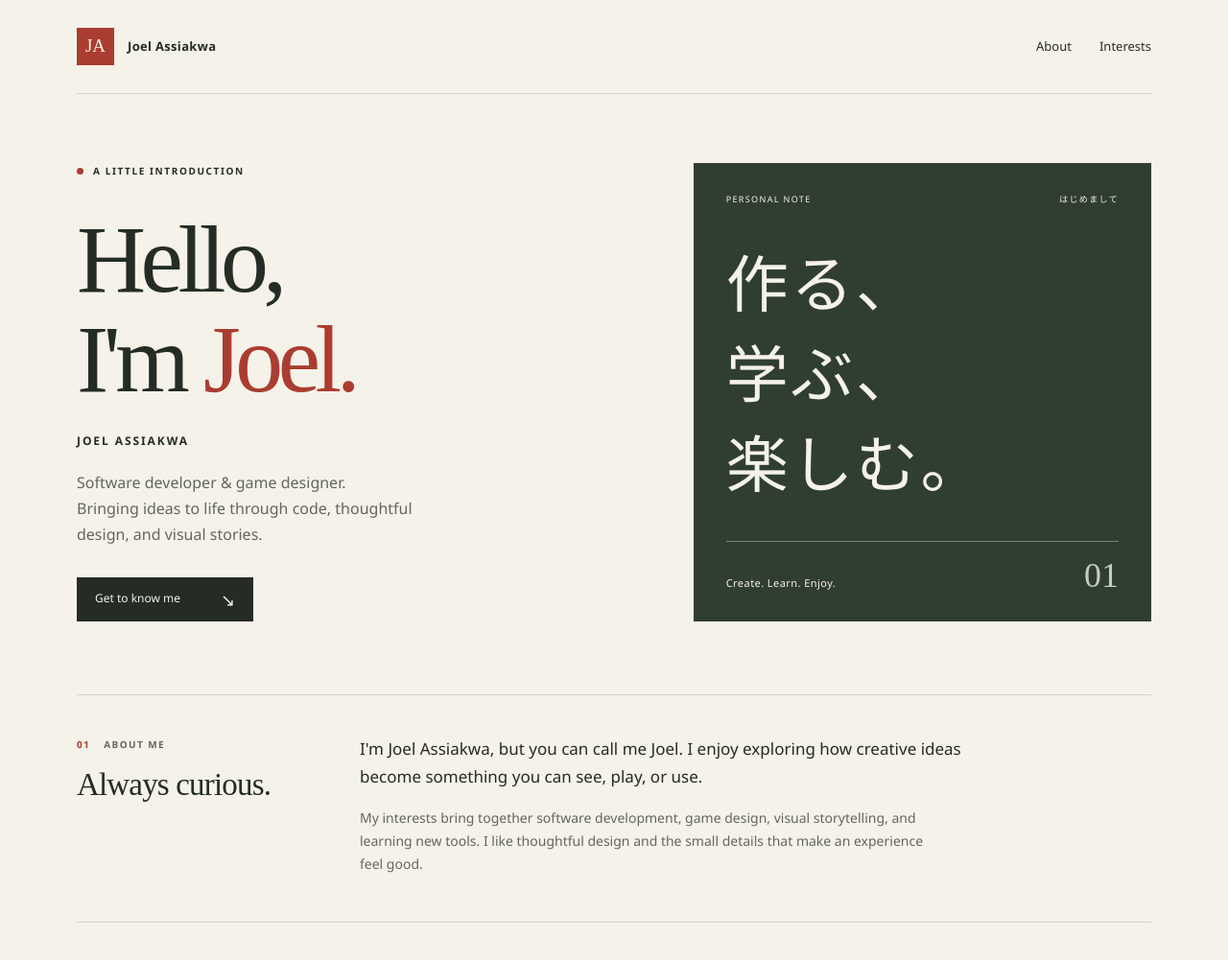
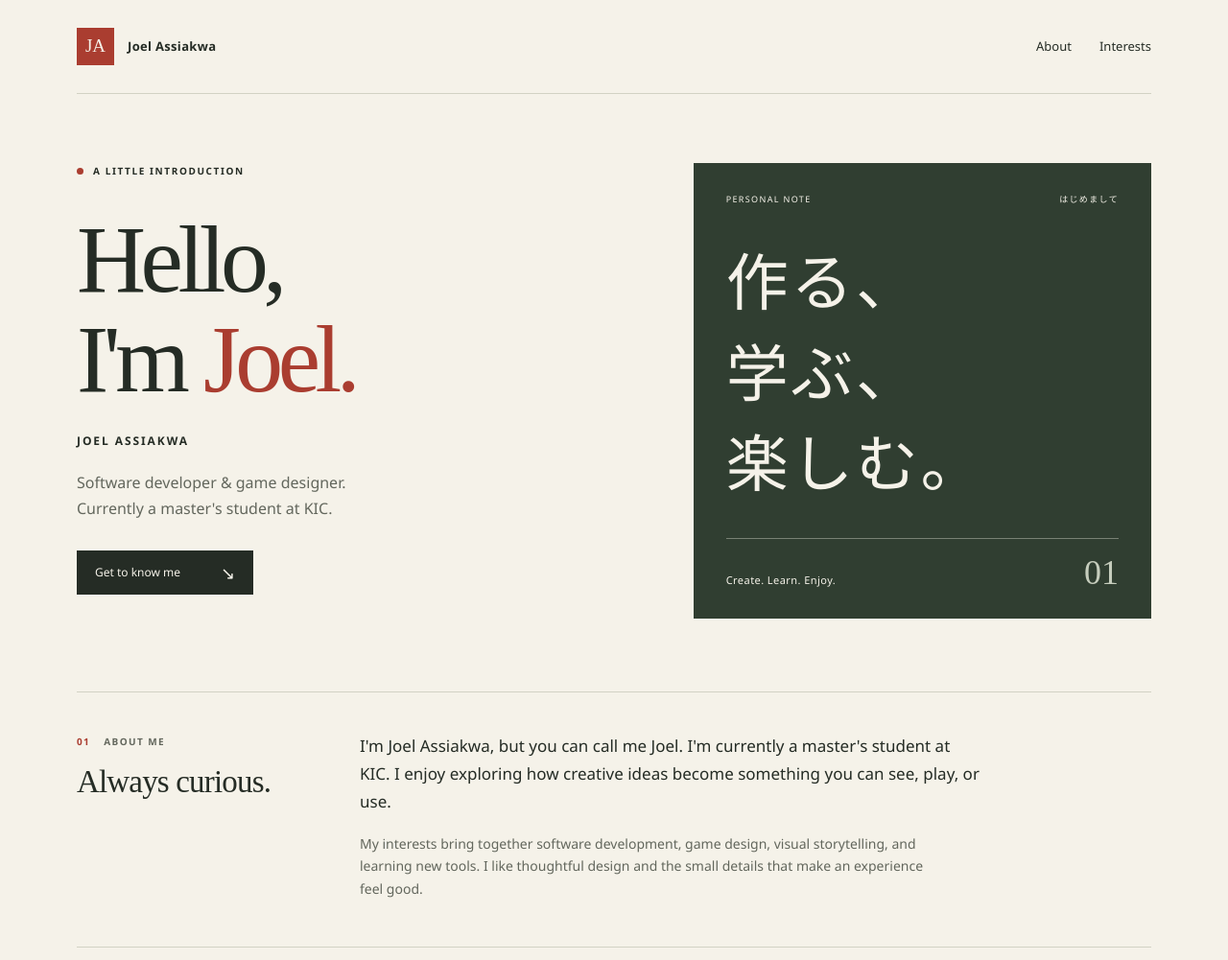
Before and after one commit to joel-wa/joel-introduction, a plain HTML site: page index.html in a window 1280 px wide. Shown: the top 1001 px of the page at 96% size. Drawn offline with Linux system fonts and the light colour scheme.

Commit message:
Add Joel's current master's studies at KIC

```diff
--- a/index.html
+++ b/index.html
@@ -4,7 +4,7 @@
   <meta charset="UTF-8">
   <meta name="viewport" content="width=device-width, initial-scale=1">
   <meta name="theme-color" content="#f5f2e9">
-  <meta name="description" content="Meet Joel Assiakwa — software developer and game designer, exploring visual storytelling and new technology.">
+  <meta name="description" content="Meet Joel Assiakwa — software developer, game designer, and master&#39;s student at KIC.">
   <title>Joel Assiakwa — Software Developer &amp; Game Designer</title>
   <style>
     /* Change these colors to make the page your own. */
@@ -124,7 +124,7 @@
           <!-- Edit your name and introduction here. -->
           <h1 id="hello">Hello,<br>I'm <span>Joel.</span></h1>
           <p class="full-name">Joel Assiakwa</p>
-          <p class="intro">Software developer &amp; game designer.<br>Bringing ideas to life through code, thoughtful design, and visual stories.</p>
+          <p class="intro">Software developer &amp; game designer.<br>Currently a master&#39;s student at KIC.</p>
           <a class="button" href="#about">Get to know me <span aria-hidden="true">↘</span></a>
         </div>
 
@@ -145,7 +145,7 @@
         </div>
         <div>
           <!-- This is a first draft based on your interests. Change it anytime. -->
-          <p class="about-copy">I'm Joel Assiakwa, but you can call me Joel. I enjoy exploring how creative ideas become something you can see, play, or use.</p>
+          <p class="about-copy">I'm Joel Assiakwa, but you can call me Joel. I'm currently a master's student at KIC. I enjoy exploring how creative ideas become something you can see, play, or use.</p>
           <p>My interests bring together software development, game design, visual storytelling, and learning new tools. I like thoughtful design and the small details that make an experience feel good.</p>
         </div>
       </section>
```
